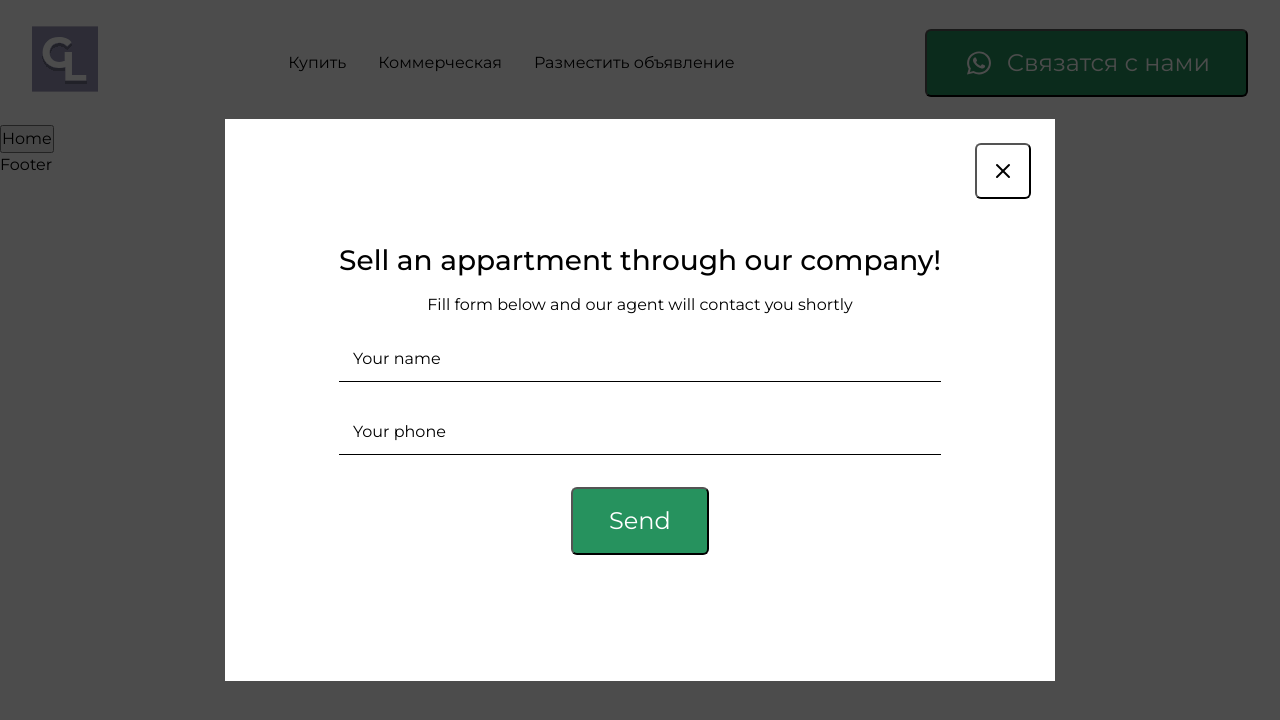
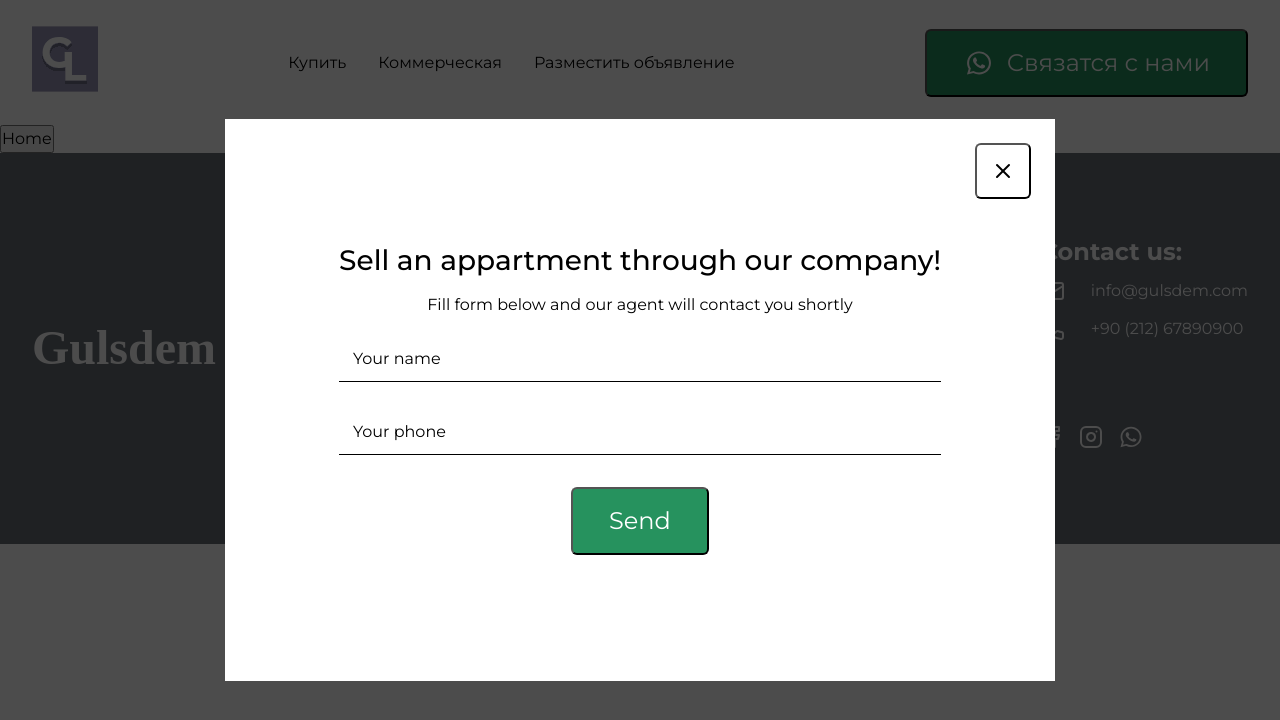
Before and after one commit to urmat4002/goldenproperty, a React (Vite) app: page / in a window 1280 px wide. Shown: the top 720 px of the page. Built offline with nearby package versions, Linux system fonts and the light colour scheme.

Commit message:
build: add footer sections

```diff
--- a/src/app/style/_variables.scss
+++ b/src/app/style/_variables.scss
@@ -2,6 +2,7 @@
 $white:    #fff !default;
 $black:    #000 !default;
 $green:    #26925e !default;
+$background-footer: #697077 !default;
 
 $font-main: 'Montserrat', sans-serif;
 
--- /dev/null
+++ b/src/widget/footer/footer.module.scss
@@ -0,0 +1,57 @@
+@import '../../app/style/variables';
+
+.footer {
+  background: $background-footer;
+  padding: 86px 0;
+  &__container {
+    max-width: 1170;
+    box-sizing: content-box;
+    margin: 0px auto;
+    padding: 0px 32px;
+
+    display: flex;
+    align-items: center;
+    justify-content: space-between;
+  }
+  h1 {
+    color: $white;
+    font-family: 'Montserrat Alternates';
+    font-size: $font-size-h2;
+  }
+  &__right {
+    display: flex;
+    justify-content: flex-start;
+    flex-direction: column;
+  }
+  &__link {
+    display: flex;
+    flex-direction: column;
+    align-items: flex-start;
+    gap: 14px;
+    color: $white;
+    h2 {
+      font-size: $font-size-h4;
+      font-weight: $font-semibold;
+      color: $white;
+    }
+    a {
+      color: $white;
+      text-decoration: none;
+      display: flex;
+      align-items: center;
+      gap: 26px;
+      span {
+        font-size: $font-size-p;
+        font-weight: $font-semibold;
+      }
+    }
+  }
+  &__contact {
+    color: $white;
+    display: flex;
+    align-items: center;
+    justify-content: flex-start;
+    gap: 14px;
+    margin-top: 82px;
+  }
+}
--- a/src/widget/footer/footer.tsx
+++ b/src/widget/footer/footer.tsx
@@ -1,9 +1,39 @@
-import React from 'react'
+import { Mail, Phone, Facebook, Instagram } from 'lucide-react';
+import style from './footer.module.scss';
+import { WhatsApp } from '../../shared/icons/whats-app';
 
 const Footer = () => {
   return (
-    <div>Footer</div>
-  )
-}
+    <footer className={style.footer}>
+      <div className={style.footer__container}>
+        <h1>Gulsdem</h1>
+        <div className={style.footer__right}>
+          <div className={style.footer__link}>
+            <h2>Contact us:</h2>
+            <a href="info@gulsdem.com">
+              <Mail />
+              <span>info@gulsdem.com</span>
+            </a>
+            <a href="tel:9021267890900">
+              <Phone />
+              <span>+90 (212) 67890900</span>
+            </a>
+          </div>
+          <div className={style.footer__contact}>
+            <a href="#">
+              <Facebook />
+            </a>
+            <a href="#">
+              <Instagram />
+            </a>
+            <a href="#">
+              <WhatsApp color="white" size={28}/>
+            </a>
+          </div>
+        </div>
+      </div>
+    </footer>
+  );
+};
 
-export default Footer
+export default Footer;
```
